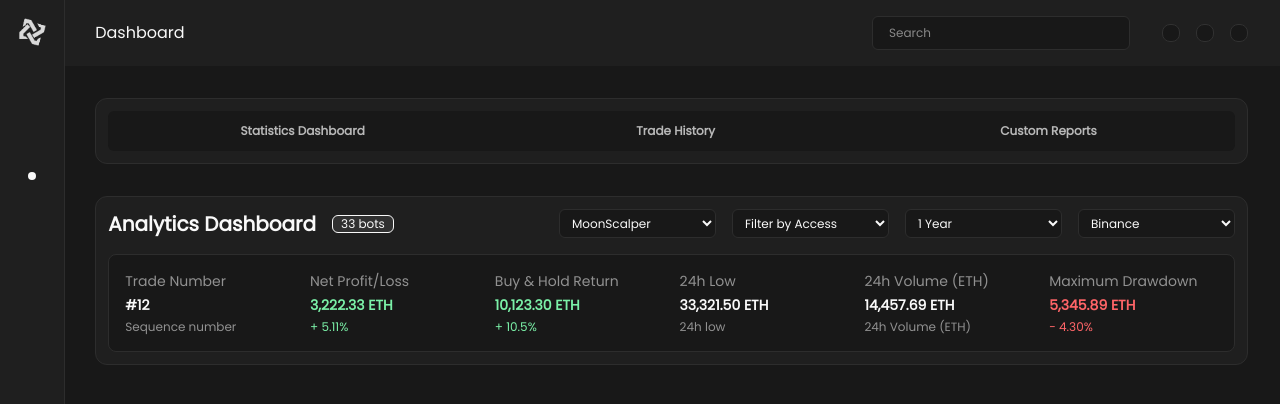
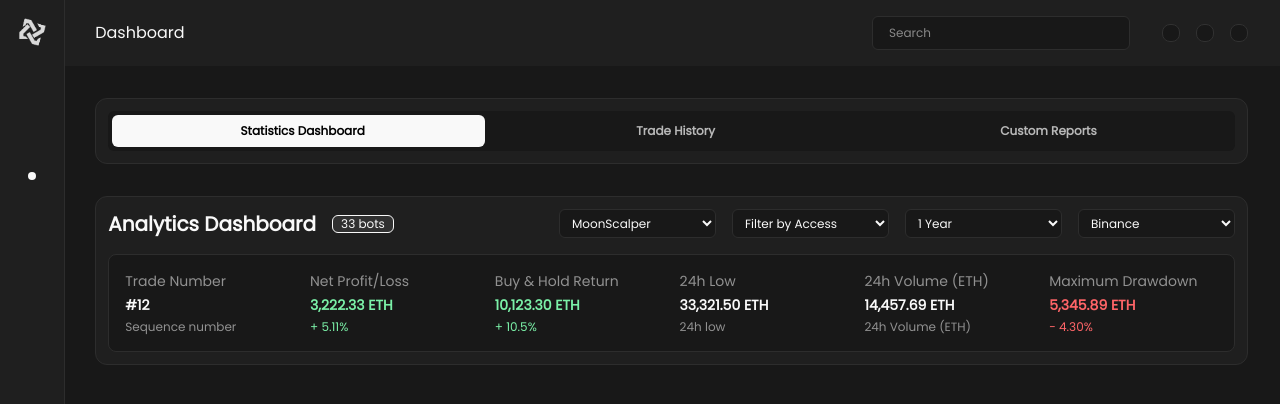
Before and after one commit to Hardy101/liquiDex, a React (Vite) app: page /analytics in a window 1280 px wide. Shown: the top 404 px of the page. Built offline with nearby package versions, Linux system fonts and the light colour scheme; some icons are missing.

Commit message:
active tab logic vollständig

```diff
--- a/src/App.css
+++ b/src/App.css
@@ -26,6 +26,9 @@
 .active {
   @apply bg-light-1 rounded-lg text-dark-1 flex;
 }
+.active-analytics-tab {
+  @apply bg-light-1 text-black;
+}
 .analytics-dashboard-select {
   @apply outline-none w-full bg-dark-1 border border-grey-3 rounded-md px-2 py-1;
 }
--- a/src/components/analyticsNavbar.tsx
+++ b/src/components/analyticsNavbar.tsx
@@ -32,7 +32,7 @@ const AnalyticsNavbar: React.FC<Props> = ({ activeTab, setActiveTab }) => {
             <li key={index}>
               <button
                 className={`sec-nav-btn cursor-pointer ${
-                  txt == "dashboard" ? "bg-light-1 text-black" : ""
+                  activeTab == id ? "bg-light-1 text-black" : ""
                 }`}
                 onClick={() => setActiveTab(id)}
               >
```
